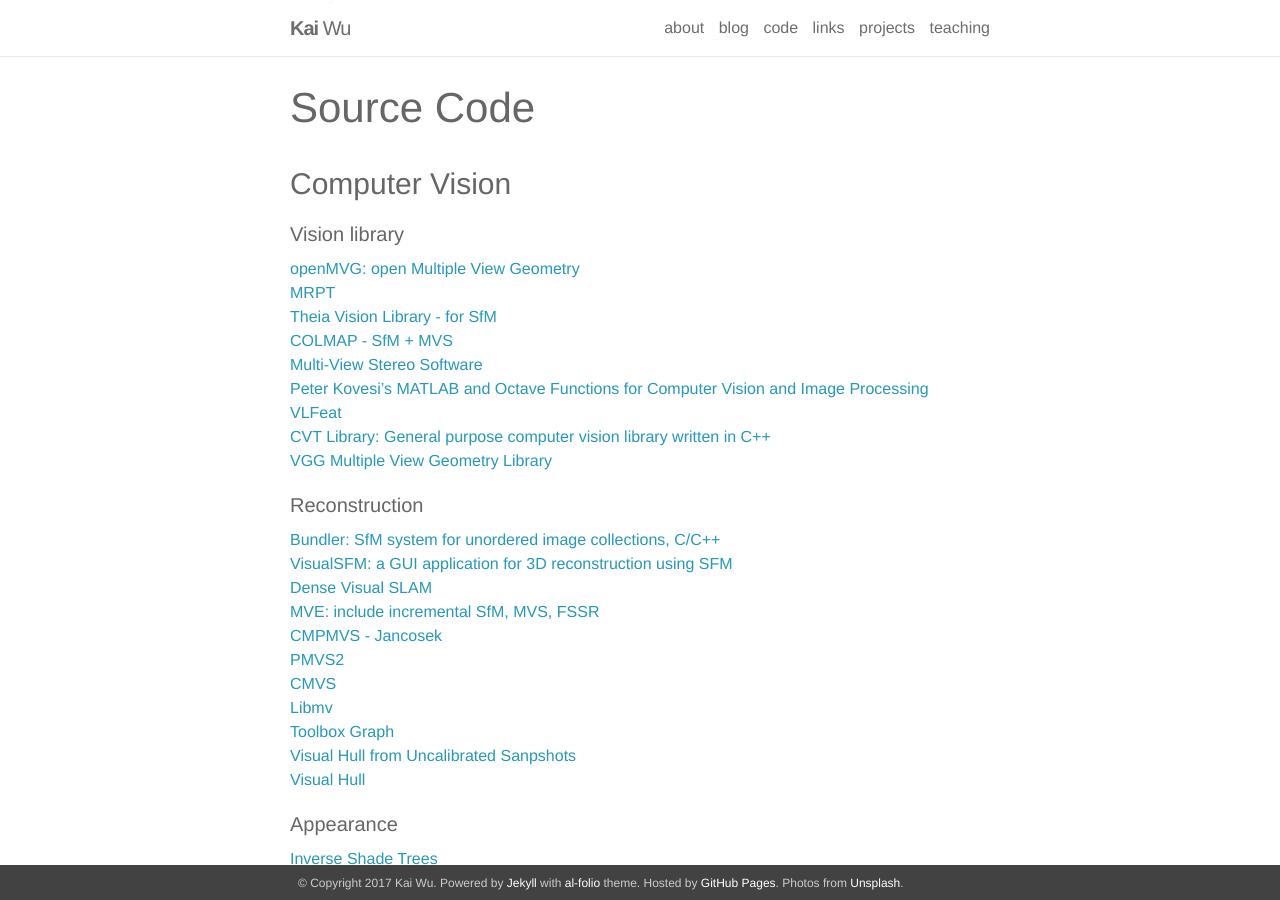
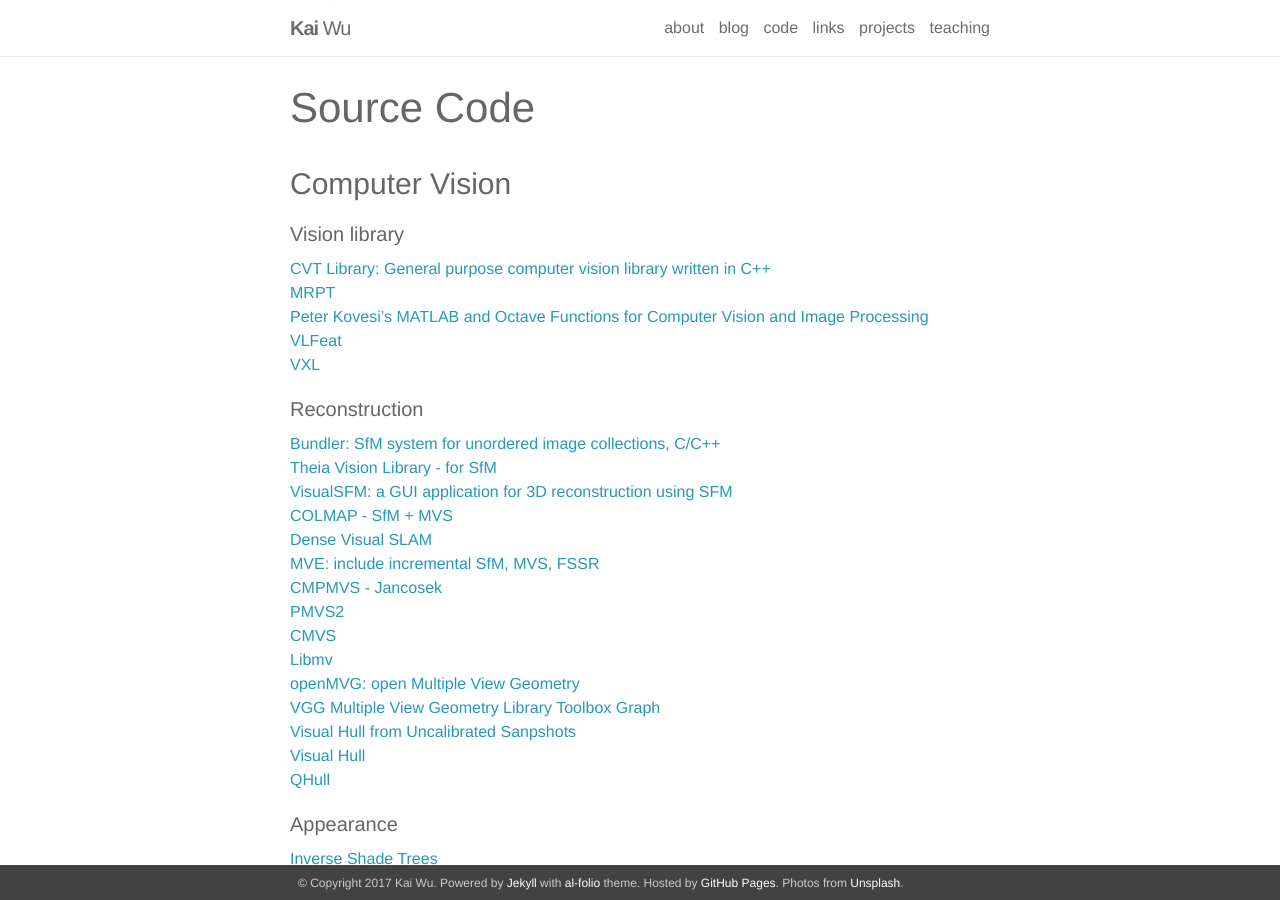
Before and after one commit to imkaywu/imkaywu.github.io, a Jekyll site: the page built from _pages/links.md, in a window 1280 px wide and 900 px high, scrolled down 3076 px. Built offline with Jekyll 4.4.1, drawn with Linux system fonts in a browser that asks for light colours; nearby versions of some CDN libraries.

Commit message:
update links

```diff
--- a/_pages/links.md
+++ b/_pages/links.md
@@ -115,29 +115,30 @@ title: "links"
 
 #### Vision library
 
-[openMVG: open Multiple View Geometry](http://imagine.enpc.fr/~moulonp/openMVG/)\\
+[CVT Library: General purpose computer vision library written in C++](https://github.com/phheise/cvt)\\
 [MRPT](http://www.mrpt.org)\\
-[Theia Vision Library - for SfM](http://www.theia-sfm.org/sfm.html#chapter-sfm)\\
-[COLMAP - SfM + MVS](https://colmap.github.io)\\
-[Multi-View Stereo Software](http://inria-mvs.gforge.inria.fr)\\
 [Peter Kovesi's MATLAB and Octave Functions for Computer Vision and Image Processing](http://www.peterkovesi.com/matlabfns/)\\
 [VLFeat](http://www.vlfeat.org)\\
-[CVT Library: General purpose computer vision library written in C++](https://github.com/phheise/cvt)\\
-[VGG Multiple View Geometry Library](http://www.robots.ox.ac.uk/~vgg/hzbook/code/)
+[VXL](http://vxl.sourceforge.net)
 
 #### Reconstruction
 
 [Bundler: SfM system for unordered image collections, C/C++](http://www.cs.cornell.edu/%7Esnavely/bundler/)\\
+[Theia Vision Library - for SfM](http://www.theia-sfm.org/sfm.html#chapter-sfm)\\
 [VisualSFM: a GUI application for 3D reconstruction using SFM](http://ccwu.me/vsfm/)\\
+[COLMAP - SfM + MVS](https://colmap.github.io)\\
 [Dense Visual SLAM](http://vision.in.tum.de/data/software/dvo)\\
 [MVE: include incremental SfM, MVS, FSSR](http://www.gcc.tu-darmstadt.de/home/proj/mve/)\\
 [CMPMVS - Jancosek](http://ptak.felk.cvut.cz/sfmservice/websfm.pl?menu=cmpmvs)\\
 [PMVS2](http://www.di.ens.fr/pmvs/)\\
 [CMVS](http://www.di.ens.fr/cmvs/)\\
 [Libmv](https://github.com/ahojnnes/libmv)\\
+[openMVG: open Multiple View Geometry](http://imagine.enpc.fr/~moulonp/openMVG/)\\
+[VGG Multiple View Geometry Library](http://www.robots.ox.ac.uk/~vgg/hzbook/code/)
 [Toolbox Graph](http://www.mathworks.com/matlabcentral/fileexchange/5355-toolbox-graph)\\
 [Visual Hull from Uncalibrated Sanpshots](http://www.dip.ee.uct.ac.za/~kforbes/DoubleMirror/DoubleMirror.html)\\
-[Visual Hull](http://vision.gel.ulaval.ca/~visualhull/)
+[Visual Hull](http://vision.gel.ulaval.ca/~visualhull/)\\
+[QHull]()
 
 #### Appearance
 [Inverse Shade Trees](http://ist.cs.princeton.edu)
```
Also changed, not shown: 1 other file.
